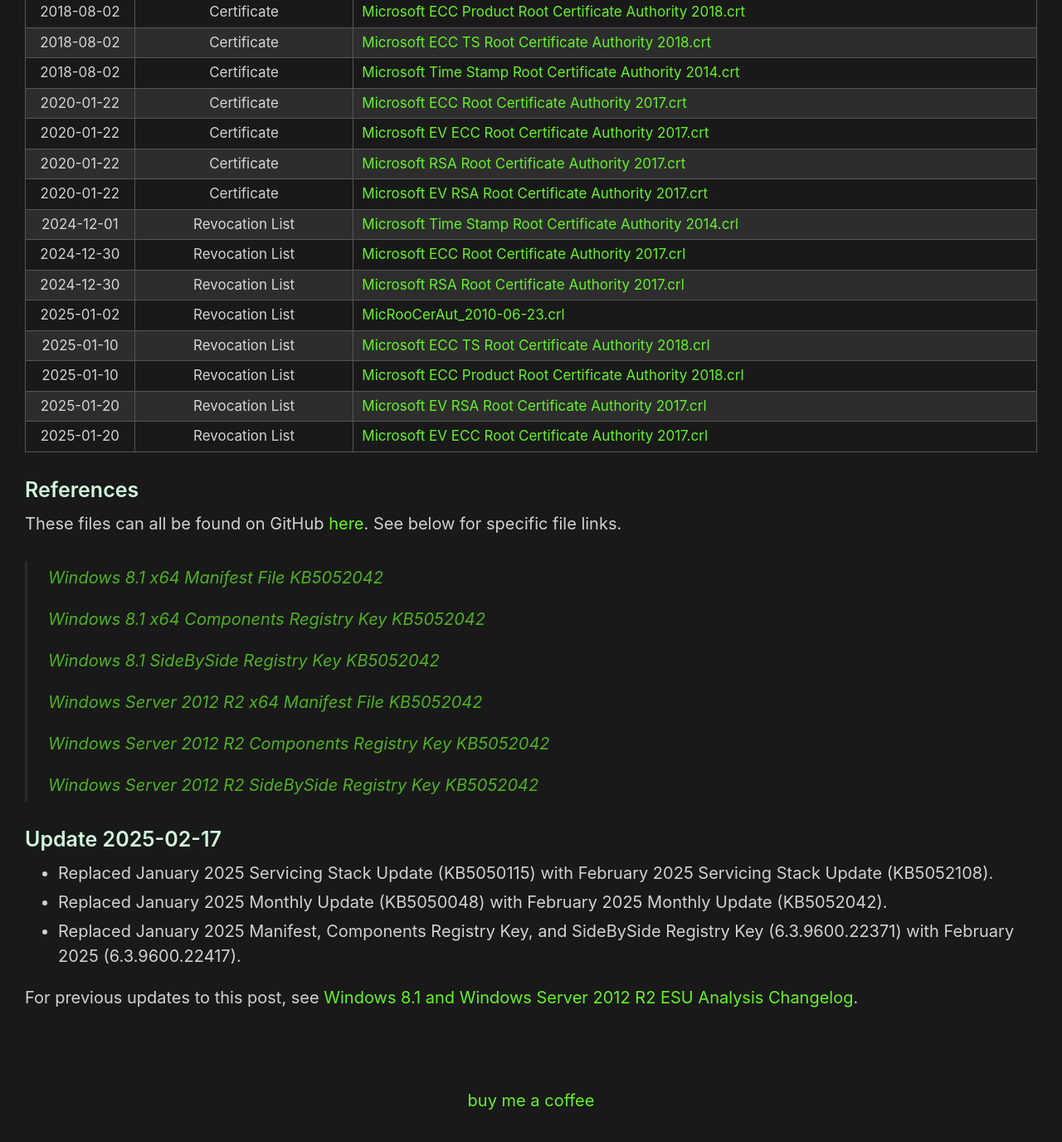
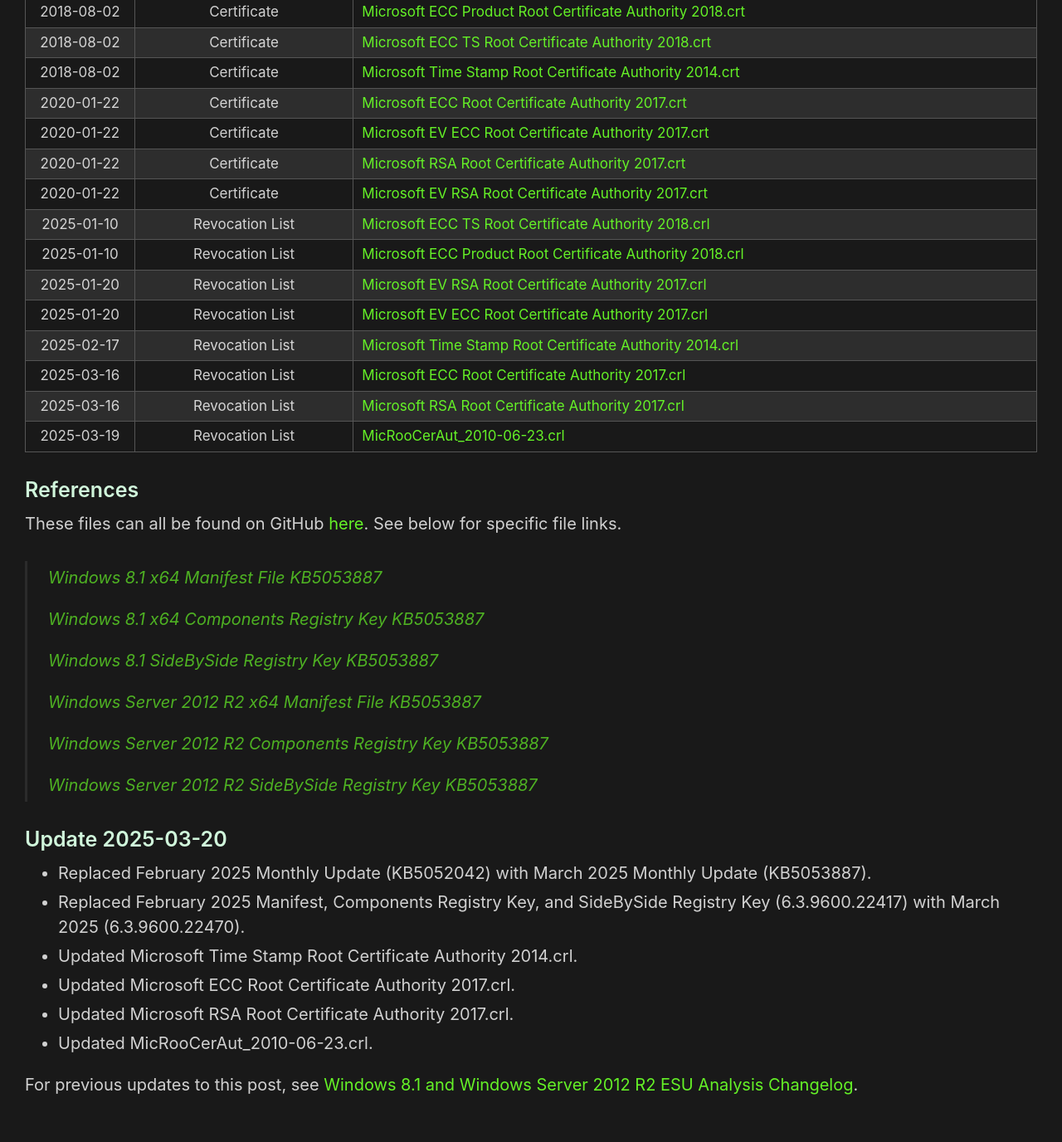
Before and after one commit to HackAndPwn/HackAndPwn.github.io, a Jekyll site: the page built from _posts/2024-01-21-windows-8.1-and-2012-r2-esu-analysis.md, in a window 1280 px wide and 1400 px high, scrolled down 3164 px. Shown: the top 1376 px of the window at 83% size. Built offline with Jekyll 4.4.1, drawn with Linux system fonts in a browser that asks for light colours; some of the changed text lies outside the part shown.

Commit message:
march 2025 updates

```diff
--- a/_posts/2024-01-21-windows-8.1-and-2012-r2-esu-analysis.md
+++ b/_posts/2024-01-21-windows-8.1-and-2012-r2-esu-analysis.md
@@ -2,7 +2,7 @@
 layout: post
 title: Windows 8.1 and Windows Server 2012 R2 ESU Analysis
 original_date: 2024-01-21
-date: 2025-02-17
+date: 2025-03-20
 ---
 
 The original Windows 7 ESU Analysis can be found [here](https://hackandpwn.com/windows-7-esu-analysis).  With the ending of support for Windows 8.1 and Server 2012 R2 in 2023, additional research was conducted to see if similar techniques would work for these operating systems as well.  It was determined that both Windows 8.1 and Windows Server 2012 R2 can be fully patched past the supported period.
@@ -17,29 +17,29 @@
 
 > <center><img src="/assets/2024-01-21-windows-8.1-and-2012-r2-esu-analysis/01.png"></center>
 
-### Install The Latest Servicing Stack Update (SSU) - KB5052108 (February 2025)
+### Install The Latest Servicing Stack Update (SSU) - KB5052108 (March 2025)
 Install [Windows8.1-KB5052108-x64.msu](https://github.com/HackAndPwn/Windows-8.1-And-Server-2012-R2-ESU-Analysis/raw/main/Patches/01_Windows8.1-KB5052108-x64.msu) and reboot the computer.
 
-### Install The Latest Monthly Cumulative Update Via Failed Reboot Technique - KB5052042 (February 2025)
-1. Install KB5052042 ( [Part 1](https://github.com/HackAndPwn/Windows-8.1-And-Server-2012-R2-ESU-Analysis/raw/main/Patches/02_Windows8.1-KB5052042-x64.zip.001) / [Part 2](https://github.com/HackAndPwn/Windows-8.1-And-Server-2012-R2-ESU-Analysis/raw/main/Patches/02_Windows8.1-KB5052042-x64.zip.002) / [Part 3](https://github.com/HackAndPwn/Windows-8.1-And-Server-2012-R2-ESU-Analysis/raw/main/Patches/02_Windows8.1-KB5052042-x64.zip.003) / [Part 4](https://github.com/HackAndPwn/Windows-8.1-And-Server-2012-R2-ESU-Analysis/raw/main/Patches/02_Windows8.1-KB5052042-x64.zip.004) / [Part 5](https://github.com/HackAndPwn/Windows-8.1-And-Server-2012-R2-ESU-Analysis/raw/main/Patches/02_Windows8.1-KB5052042-x64.zip.005) / [Part 6](https://github.com/HackAndPwn/Windows-8.1-And-Server-2012-R2-ESU-Analysis/raw/main/Patches/02_Windows8.1-KB5052042-x64.zip.006) ) and reboot the computer.  This will result in a failed update and rollback.
+### Install The Latest Monthly Cumulative Update Via Failed Reboot Technique - KB5053887 (March 2025)
+1. Install KB5053887 ( [Part 1](https://github.com/HackAndPwn/Windows-8.1-And-Server-2012-R2-ESU-Analysis/raw/main/Patches/02_Windows8.1-KB5053887-x64.zip.001) / [Part 2](https://github.com/HackAndPwn/Windows-8.1-And-Server-2012-R2-ESU-Analysis/raw/main/Patches/02_Windows8.1-KB5053887-x64.zip.002) / [Part 3](https://github.com/HackAndPwn/Windows-8.1-And-Server-2012-R2-ESU-Analysis/raw/main/Patches/02_Windows8.1-KB5053887-x64.zip.003) / [Part 4](https://github.com/HackAndPwn/Windows-8.1-And-Server-2012-R2-ESU-Analysis/raw/main/Patches/02_Windows8.1-KB5053887-x64.zip.004) / [Part 5](https://github.com/HackAndPwn/Windows-8.1-And-Server-2012-R2-ESU-Analysis/raw/main/Patches/02_Windows8.1-KB5053887-x64.zip.005) / [Part 6](https://github.com/HackAndPwn/Windows-8.1-And-Server-2012-R2-ESU-Analysis/raw/main/Patches/02_Windows8.1-KB5053887-x64.zip.006) ) and reboot the computer.  This will result in a failed update and rollback.
 2. Apply the  new Windows 8.1 or Server 2012 R2 SideBySide registry key linked below.
-3. Install KB5052042 again and reboot the computer.  This will result in a successful update.
+3. Install KB5053887 again and reboot the computer.  This will result in a successful update.
 
-### Install The Latest Monthly Cumulative Update Via Manifest/Component Technique - KB5052042 (February 2025)
+### Install The Latest Monthly Cumulative Update Via Manifest/Component Technique - KB5053887 (March 2025)
 If using the Manifest/Components registry key technique:
 1. Copy the manifest file linked below into the C:\Windows\WinSxS\Manifests folder.  This can be done by executing the following commands:
 > takeown /f C:\Windows\WinSxS\Manifests /a
 >
 > icacls C:\Windows\WinSxS\Manifests /grant Everyone:(F)
 >
-> copy amd64_microsoft-windows-s..edsecurityupdatesai_31bf3856ad364e35_6.3.9600.22417_none_59e23afff6199a8c.manifest C:\Windows\WinSxS\Manifests
+> copy amd64_microsoft-windows-s..edsecurityupdatesai_31bf3856ad364e35_6.3.9600.22470_none_599a5971f65090d1.manifest C:\Windows\WinSxS\Manifests
 >
 > icacls C:\Windows\WinSxS\Manifests /remove Everyone
 >
 > icacls C:\Windows\WinSxS\Manifests /setowner "NT SERVICE\TrustedInstaller"
 2. Apply the new Windows 8.1 or Server 2012 R2 Components registry key linked below.
 3. Apply the new Windows 8.1 or Server 2012 R2 SideBySide registry key linked below.
-4. Install KB5052042 ( [Part 1](https://github.com/HackAndPwn/Windows-8.1-And-Server-2012-R2-ESU-Analysis/raw/main/Patches/02_Windows8.1-KB5052042-x64.zip.001) / [Part 2](https://github.com/HackAndPwn/Windows-8.1-And-Server-2012-R2-ESU-Analysis/raw/main/Patches/02_Windows8.1-KB5052042-x64.zip.002) / [Part 3](https://github.com/HackAndPwn/Windows-8.1-And-Server-2012-R2-ESU-Analysis/raw/main/Patches/02_Windows8.1-KB5052042-x64.zip.003) / [Part 4](https://github.com/HackAndPwn/Windows-8.1-And-Server-2012-R2-ESU-Analysis/raw/main/Patches/02_Windows8.1-KB5052042-x64.zip.004) / [Part 5](https://github.com/HackAndPwn/Windows-8.1-And-Server-2012-R2-ESU-Analysis/raw/main/Patches/02_Windows8.1-KB5052042-x64.zip.005) / [Part 6](https://github.com/HackAndPwn/Windows-8.1-And-Server-2012-R2-ESU-Analysis/raw/main/Patches/02_Windows8.1-KB5052042-x64.zip.006) ).
+4. Install KB5053887 ( [Part 1](https://github.com/HackAndPwn/Windows-8.1-And-Server-2012-R2-ESU-Analysis/raw/main/Patches/02_Windows8.1-KB5053887-x64.zip.001) / [Part 2](https://github.com/HackAndPwn/Windows-8.1-And-Server-2012-R2-ESU-Analysis/raw/main/Patches/02_Windows8.1-KB5053887-x64.zip.002) / [Part 3](https://github.com/HackAndPwn/Windows-8.1-And-Server-2012-R2-ESU-Analysis/raw/main/Patches/02_Windows8.1-KB5053887-x64.zip.003) / [Part 4](https://github.com/HackAndPwn/Windows-8.1-And-Server-2012-R2-ESU-Analysis/raw/main/Patches/02_Windows8.1-KB5053887-x64.zip.004) / [Part 5](https://github.com/HackAndPwn/Windows-8.1-And-Server-2012-R2-ESU-Analysis/raw/main/Patches/02_Windows8.1-KB5053887-x64.zip.005) / [Part 6](https://github.com/HackAndPwn/Windows-8.1-And-Server-2012-R2-ESU-Analysis/raw/main/Patches/02_Windows8.1-KB5053887-x64.zip.006) ).
 
 ### Install The Latest .NET 3.5 Update - KB5044012 (October 2024)
 Install [Windows8.1-KB5044012-x64.msu](https://github.com/HackAndPwn/Windows-8.1-And-Server-2012-R2-ESU-Analysis/raw/main/Patches/03_Windows8.1-KB5044012-x64.msu).
@@ -60,35 +60,38 @@
 <tr><td>2020-01-22</td><td>Certificate</td><td style="text-align:left"><a href="https://github.com/HackAndPwn/Windows-7-Patching/raw/master/08_Certs/Microsoft%20EV%20ECC%20Root%20Certificate%20Authority%202017.crt">Microsoft EV ECC Root Certificate Authority 2017.crt</a></td></tr>
 <tr><td>2020-01-22</td><td>Certificate</td><td style="text-align:left"><a href="https://github.com/HackAndPwn/Windows-7-Patching/raw/master/08_Certs/Microsoft%20RSA%20Root%20Certificate%20Authority%202017.crt">Microsoft RSA Root Certificate Authority 2017.crt</a></td></tr>
 <tr><td>2020-01-22</td><td>Certificate</td><td style="text-align:left"><a href="https://github.com/HackAndPwn/Windows-7-Patching/raw/master/08_Certs/Microsoft%20EV%20RSA%20Root%20Certificate%20Authority%202017.crt">Microsoft EV RSA Root Certificate Authority 2017.crt</a></td></tr>
-<tr><td>2024-12-01</td><td>Revocation List</td><td style="text-align:left"><a href="https://github.com/HackAndPwn/Windows-7-Patching/raw/master/08_Certs/Microsoft%20Time%20Stamp%20Root%20Certificate%20Authority%202014.crl">Microsoft Time Stamp Root Certificate Authority 2014.crl</a></td></tr>
-<tr><td>2024-12-30</td><td>Revocation List</td><td style="text-align:left"><a href="https://github.com/HackAndPwn/Windows-7-Patching/raw/master/08_Certs/Microsoft%20ECC%20Root%20Certificate%20Authority%202017.crl">Microsoft ECC Root Certificate Authority 2017.crl</a></td></tr>
-<tr><td>2024-12-30</td><td>Revocation List</td><td style="text-align:left"><a href="https://github.com/HackAndPwn/Windows-7-Patching/raw/master/08_Certs/Microsoft%20RSA%20Root%20Certificate%20Authority%202017.crl">Microsoft RSA Root Certificate Authority 2017.crl</a></td></tr>
-<tr><td>2025-01-02</td><td>Revocation List</td><td style="text-align:left"><a href="https://github.com/HackAndPwn/Windows-7-Patching/raw/master/08_Certs/MicRooCerAut_2010-06-23.crl">MicRooCerAut_2010-06-23.crl</a></td></tr>
 <tr><td>2025-01-10</td><td>Revocation List</td><td style="text-align:left"><a href="https://github.com/HackAndPwn/Windows-7-Patching/raw/master/08_Certs/Microsoft%20ECC%20TS%20Root%20Certificate%20Authority%202018.crl">Microsoft ECC TS Root Certificate Authority 2018.crl</a></td></tr>
 <tr><td>2025-01-10</td><td>Revocation List</td><td style="text-align:left"><a href="https://github.com/HackAndPwn/Windows-7-Patching/raw/master/08_Certs/Microsoft%20ECC%20Product%20Root%20Certificate%20Authority%202018.crl">Microsoft ECC Product Root Certificate Authority 2018.crl</a></td></tr>
 <tr><td>2025-01-20</td><td>Revocation List</td><td style="text-align:left"><a href="https://github.com/HackAndPwn/Windows-7-Patching/raw/master/08_Certs/Microsoft%20EV%20RSA%20Root%20Certificate%20Authority%202017.crl">Microsoft EV RSA Root Certificate Authority 2017.crl</a></td></tr>
 <tr><td>2025-01-20</td><td>Revocation List</td><td style="text-align:left"><a href="https://github.com/HackAndPwn/Windows-7-Patching/raw/master/08_Certs/Microsoft%20EV%20ECC%20Root%20Certificate%20Authority%202017.crl">Microsoft EV ECC Root Certificate Authority 2017.crl</a></td></tr>
+<tr><td>2025-02-17</td><td>Revocation List</td><td style="text-align:left"><a href="https://github.com/HackAndPwn/Windows-7-Patching/raw/master/08_Certs/Microsoft%20Time%20Stamp%20Root%20Certificate%20Authority%202014.crl">Microsoft Time Stamp Root Certificate Authority 2014.crl</a></td></tr>
+<tr><td>2025-03-16</td><td>Revocation List</td><td style="text-align:left"><a href="https://github.com/HackAndPwn/Windows-7-Patching/raw/master/08_Certs/Microsoft%20ECC%20Root%20Certificate%20Authority%202017.crl">Microsoft ECC Root Certificate Authority 2017.crl</a></td></tr>
+<tr><td>2025-03-16</td><td>Revocation List</td><td style="text-align:left"><a href="https://github.com/HackAndPwn/Windows-7-Patching/raw/master/08_Certs/Microsoft%20RSA%20Root%20Certificate%20Authority%202017.crl">Microsoft RSA Root Certificate Authority 2017.crl</a></td></tr>
+<tr><td>2025-03-19</td><td>Revocation List</td><td style="text-align:left"><a href="https://github.com/HackAndPwn/Windows-7-Patching/raw/master/08_Certs/MicRooCerAut_2010-06-23.crl">MicRooCerAut_2010-06-23.crl</a></td></tr>
 </tbody></table>
 
 ### References
 
 These files can all be found on GitHub [here](https://github.com/HackAndPwn/Windows-8.1-And-Server-2012-R2-ESU-Analysis).  See below for specific file links.
 
-> [Windows 8.1 x64 Manifest File KB5052042](https://github.com/HackAndPwn/Windows-8.1-And-Server-2012-R2-ESU-Analysis/blob/main/2025_02/amd64_microsoft-windows-s..edsecurityupdatesai_31bf3856ad364e35_6.3.9600.22417_none_59e23afff6199a8c.manifest)
+> [Windows 8.1 x64 Manifest File KB5053887](https://github.com/HackAndPwn/Windows-8.1-And-Server-2012-R2-ESU-Analysis/blob/main/2025_03/amd64_microsoft-windows-s..edsecurityupdatesai_31bf3856ad364e35_6.3.9600.22470_none_599a5971f65090d1.manifest)
 >
-> [Windows 8.1 x64 Components Registry Key KB5052042](https://github.com/HackAndPwn/Windows-8.1-And-Server-2012-R2-ESU-Analysis/blob/main/2025_02/8.1_x64_ComponentsRegistryKey.reg)
+> [Windows 8.1 x64 Components Registry Key KB5053887](https://github.com/HackAndPwn/Windows-8.1-And-Server-2012-R2-ESU-Analysis/blob/main/2025_03/8.1_x64_ComponentsRegistryKey.reg)
 >
-> [Windows 8.1 SideBySide Registry Key KB5052042](https://github.com/HackAndPwn/Windows-8.1-And-Server-2012-R2-ESU-Analysis/blob/main/2025_02/8.1_x64_SideBySideRegistryKey_x64.reg)
+> [Windows 8.1 SideBySide Registry Key KB5053887](https://github.com/HackAndPwn/Windows-8.1-And-Server-2012-R2-ESU-Analysis/blob/main/2025_03/8.1_x64_SideBySideRegistryKey_x64.reg)
 >
-> [Windows Server 2012 R2 x64 Manifest File KB5052042](https://github.com/HackAndPwn/Windows-8.1-And-Server-2012-R2-ESU-Analysis/blob/main/2025_02/amd64_microsoft-windows-s..edsecurityupdatesai_31bf3856ad364e35_6.3.9600.22417_none_59e23afff6199a8c.manifest)
+> [Windows Server 2012 R2 x64 Manifest File KB5053887](https://github.com/HackAndPwn/Windows-8.1-And-Server-2012-R2-ESU-Analysis/blob/main/2025_03/amd64_microsoft-windows-s..edsecurityupdatesai_31bf3856ad364e35_6.3.9600.22470_none_599a5971f65090d1.manifest)
 >
-> [Windows Server 2012 R2 Components Registry Key KB5052042](https://github.com/HackAndPwn/Windows-8.1-And-Server-2012-R2-ESU-Analysis/blob/main/2025_02/Server_2012_R2_x64_ComponentsRegistryKey.reg)
+> [Windows Server 2012 R2 Components Registry Key KB5053887](https://github.com/HackAndPwn/Windows-8.1-And-Server-2012-R2-ESU-Analysis/blob/main/2025_03/Server_2012_R2_x64_ComponentsRegistryKey.reg)
 >
-> [Windows Server 2012 R2 SideBySide Registry Key KB5052042](https://github.com/HackAndPwn/Windows-8.1-And-Server-2012-R2-ESU-Analysis/blob/main/2025_02/Server_2012_R2_x64_SideBySideRegistryKey_x64.reg)
+> [Windows Server 2012 R2 SideBySide Registry Key KB5053887](https://github.com/HackAndPwn/Windows-8.1-And-Server-2012-R2-ESU-Analysis/blob/main/2025_03/Server_2012_R2_x64_SideBySideRegistryKey_x64.reg)
 
-### Update 2025-02-17
-* Replaced January 2025 Servicing Stack Update (KB5050115) with February 2025 Servicing Stack Update (KB5052108).
-* Replaced January 2025 Monthly Update (KB5050048) with February 2025 Monthly Update (KB5052042).
-* Replaced January 2025 Manifest, Components Registry Key, and SideBySide Registry Key (6.3.9600.22371) with February 2025 (6.3.9600.22417).
+### Update 2025-03-20
+* Replaced February 2025 Monthly Update (KB5052042) with March 2025 Monthly Update (KB5053887).
+* Replaced February 2025 Manifest, Components Registry Key, and SideBySide Registry Key (6.3.9600.22417) with March 2025 (6.3.9600.22470).
+* Updated Microsoft Time Stamp Root Certificate Authority 2014.crl.
+* Updated Microsoft ECC Root Certificate Authority 2017.crl.
+* Updated Microsoft RSA Root Certificate Authority 2017.crl.
+* Updated MicRooCerAut_2010-06-23.crl.
 
 For previous updates to this post, see [Windows 8.1 and Windows Server 2012 R2 ESU Analysis Changelog](https://hackandpwn.com/windows-8.1-and-2012-r2-esu-analysis-changelog/).
```
Also changed, not shown: _posts/2024-01-21-windows-8.1-and-2012-r2-esu-analysis-changelog.md (+5 -0 lines).
